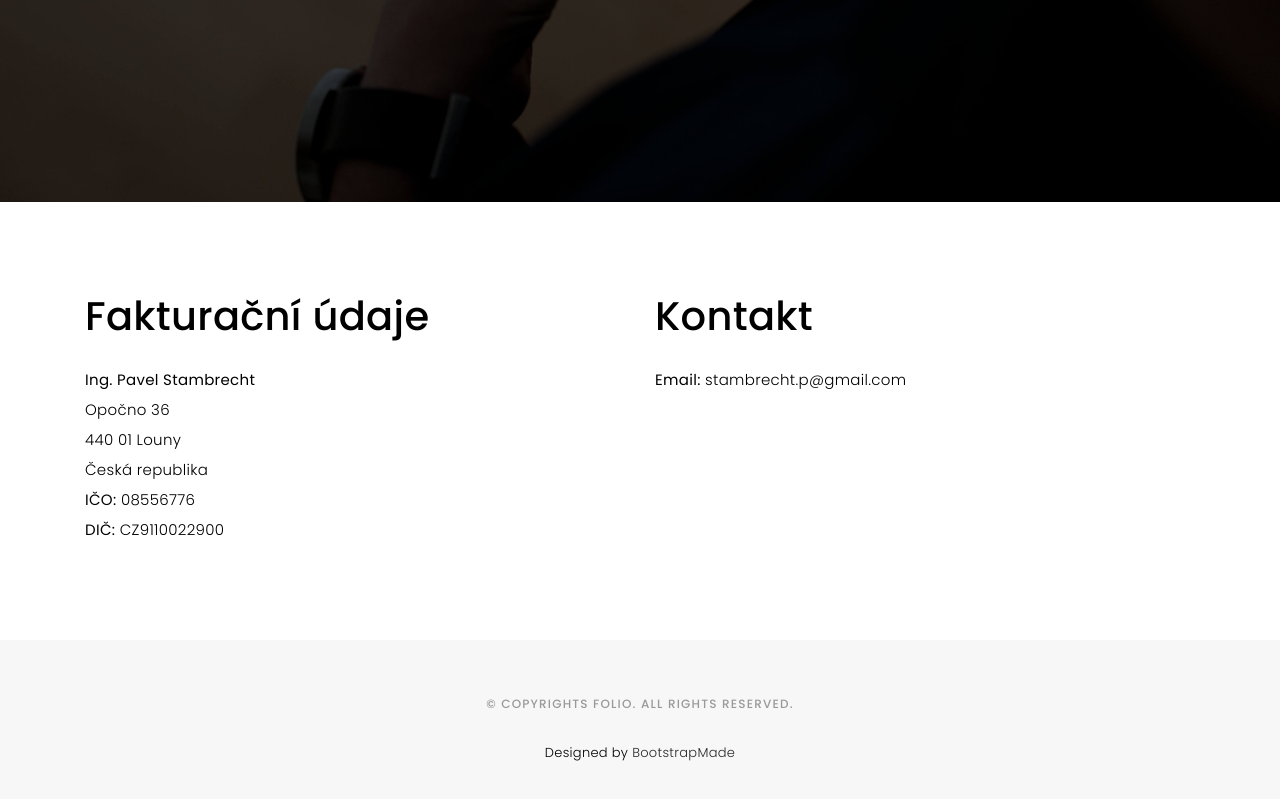
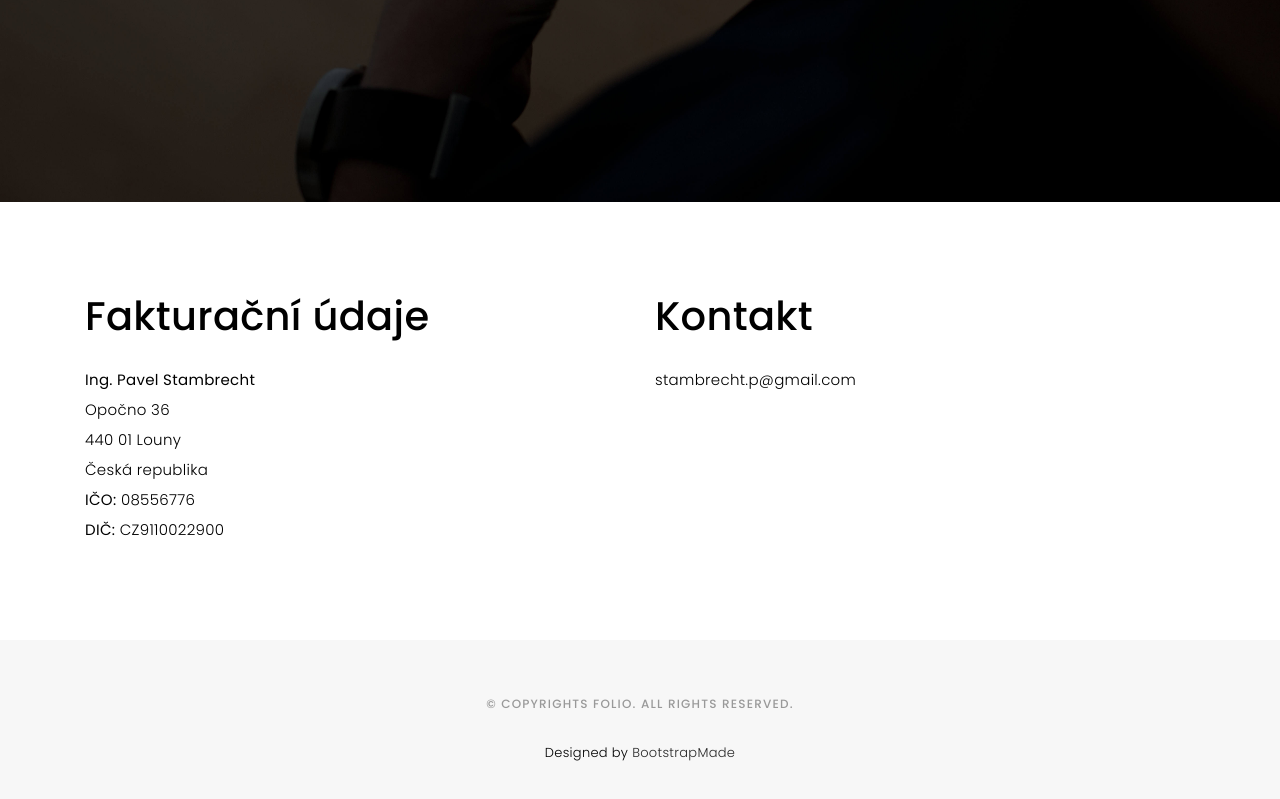
Before and after one commit to pstambrecht/pstambrecht.github.io, a plain HTML site: page index.html in a window 1280 px wide. Shown: the part 598-1397 px from the top of the page. Drawn offline with Linux system fonts and the light colour scheme; files whose address does not match are found by name; a web font is replaced by a local one.

Commit message:
Email has been modified

```diff
--- a/index.html
+++ b/index.html
@@ -83,7 +83,7 @@
             <div class="contact-contact">
               <h1 class="mb-30">Kontakt</h1>
               <ul class="contact-details">
-                <li><span><b>Email:</b> stambrecht.p@gmail.com</span></li>
+                <li><span>stambrecht.p@gmail.com</span></li>
               </ul>
             </div>
           </div>
```
